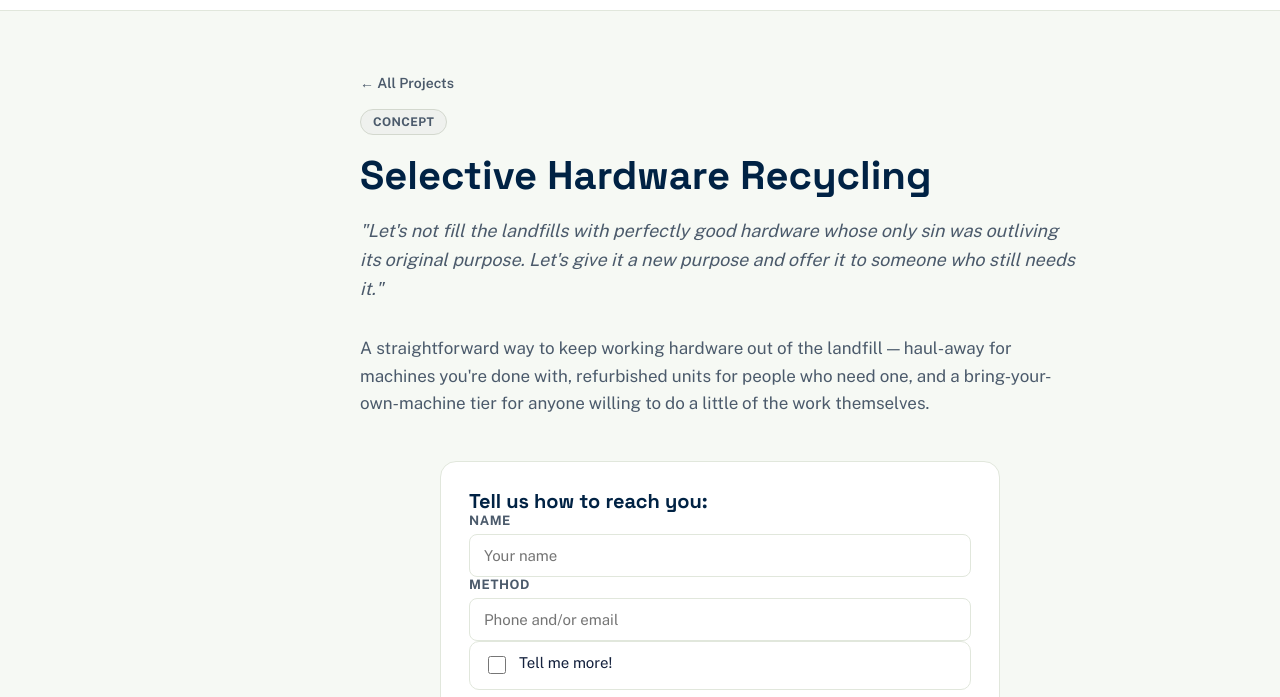
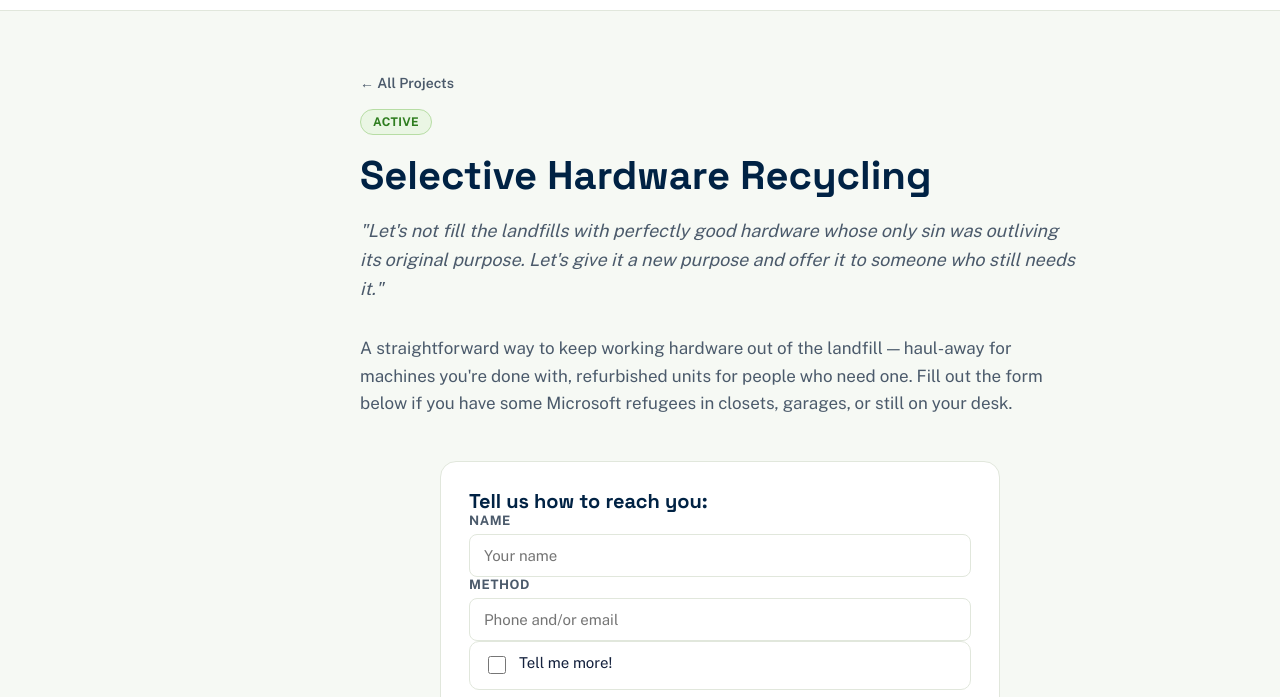
Before and after one commit to tigloki/puregeek_website, a plain HTML site: page app/static/HardwareRecycling-Desktop.html in a window 1280 px wide. Shown: the part 61-758 px from the top of the page. Drawn offline with nearby package versions, Linux system fonts and the light colour scheme.

Commit message:
OLNC: Selective Hardware Recycling badge Concept -> Active (green); narrow copy to the donate/refurbish pipeline
Dropped the bring-your-own-machine tier language, which belongs to
LUTF/SecondWind (personal instruction vs. guided self-install), not
Hardware Recycling (a pure donation-to-resale pipeline). New closing
line is a concrete CTA rather than an abstract 'tier' description.

```diff
--- a/app/static/HardwareRecycling-Desktop.html
+++ b/app/static/HardwareRecycling-Desktop.html
@@ -23,7 +23,7 @@
   <section style="padding:64px 64px 0;display:flex;justify-content:center;">
     <div style="max-width:720px;width:100%;display:flex;flex-direction:column;gap:18px;">
       <a href="Projects-Desktop.html" style="font-size:14px;font-weight:600;color:var(--ink-soft);">← All Projects</a>
-      <span class="badge badge-concept">Concept</span>
+      <span class="badge badge-live">Active</span>
       <h1 style="font-size:40px;">Selective Hardware Recycling</h1>
       <p style="font-size:18px;font-style:italic;color:var(--ink-soft);">"Let's not fill the landfills with perfectly good hardware whose only sin was outliving its original purpose. Let's give it a new purpose and offer it to someone who still needs it."</p>
     </div>
@@ -31,7 +31,7 @@
 
   <section style="padding:32px 64px 0;display:flex;justify-content:center;">
     <div style="max-width:720px;width:100%;display:flex;flex-direction:column;gap:22px;">
-      <p style="font-size:17px;color:var(--ink-soft);">A straightforward way to keep working hardware out of the landfill — haul-away for machines you're done with, refurbished units for people who need one, and a bring-your-own-machine tier for anyone willing to do a little of the work themselves.</p>
+      <p style="font-size:17px;color:var(--ink-soft);">A straightforward way to keep working hardware out of the landfill — haul-away for machines you're done with, refurbished units for people who need one. Fill out the form below if you have some Microsoft refugees in closets, garages, or still on your desk.</p>
     </div>
   </section>
 
```
Also changed, not shown: app/static/HardwareRecycling-Mobile.html (+2 -2 lines), app/static/Projects-Desktop.html (+1 -1 lines), app/static/Projects-Mobile.html (+1 -1 lines).
